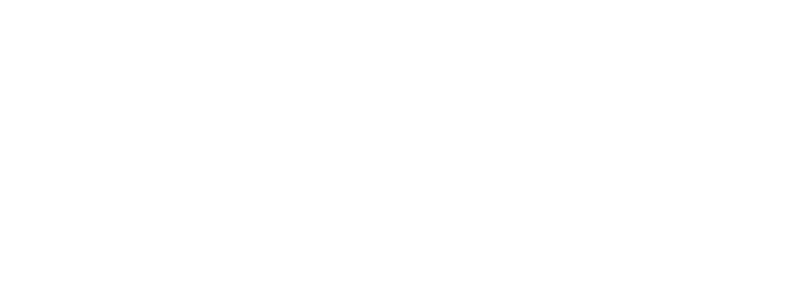
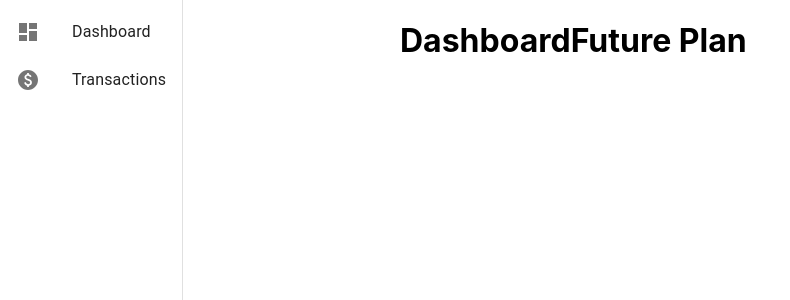
Before and after one commit to eatekha/MyFinance, a React (Create React App) app in the folder src/frontend/: page /sidebar in a window 1280 px wide. Before the commit this address had no page. Shown: the top 300 px of the page, without its empty margins (0-790 px from the left). Built offline with nearby package versions, Linux system fonts and the light colour scheme.

Commit message:
Key Components of the Sidebar

```diff
--- a/src/frontend/package.json
+++ b/src/frontend/package.json
@@ -5,6 +5,8 @@
   "dependencies": {
     "@emotion/react": "^11.11.1",
     "@emotion/styled": "^11.11.0",
+    "@material-ui/core": "^4.12.4",
+    "@mui/icons-material": "^5.14.1",
     "@mui/material": "^5.14.2",
     "@testing-library/jest-dom": "^5.16.5",
     "@testing-library/react": "^13.4.0",
--- a/src/frontend/src/App.js
+++ b/src/frontend/src/App.js
@@ -4,21 +4,39 @@
 import Login from './pages/LoginPage';
 import Register from './pages/Register';
 import UserDashboard from './components/UserDashboard/UserDashboard';
+import Sidebar from './components/Sidebar/Sidebar';
+import { makeStyles } from '@material-ui/core/styles'
+import Drawer from './components/Sidebar/Drawer'
 
+const useStyles = makeStyles({
+    container: {
+        display: 'flex',
+    }
+})
 
 const App = () => {
-
+  const classes = useStyles();
 
 
   return (
-      <Router>
+    <Router>
+
+        {/* Public Routes */}
         <Routes>
           <Route path="/" element={<HomePage />} />
           <Route path="/login" element={<Login />} />
           <Route path="/register" element={<Register />} />
+        </Routes>
+
+        {/* User-Based Routes */}
+        <div className={classes.container}>
+        <Drawer variant="permanent"/>
+        <Routes>
           <Route path="/dashboard" element={<UserDashboard />} />
-          {/* Other routes and components */}
+          <Route path="/sidebar" element={<Sidebar />} />
         </Routes>
+        </div>
+
       </Router>
   );
 };
--- /dev/null
+++ b/src/frontend/src/components/Sidebar/Dashboard.jsx
@@ -0,0 +1,10 @@
+
+export default function Dashboard(){
+
+    return (
+        <div>
+            <h1>Dashboard</h1>
+        </div>
+    )
+
+    }
--- /dev/null
+++ b/src/frontend/src/components/Sidebar/Drawer.jsx
@@ -0,0 +1,47 @@
+import React from "react";
+import {Drawer as MUIDrawer, ListItem, List, ListItemIcon, ListItemText} from "@material-ui/core";
+import { makeStyles } from '@material-ui/core/styles'
+import DashboardIcon from '@mui/icons-material/Dashboard';
+import PaidIcon from '@mui/icons-material/Paid';
+import {useNavigate} from "react-router-dom";
+
+const useStyles = makeStyles({
+    drawer: {
+        width: '200px',
+    }
+
+});
+
+
+const Drawer = () => {
+    const navigate = useNavigate();
+    const classes = useStyles();
+    const itemsList = [
+        {
+            text: "Dashboard",
+            icon: <DashboardIcon/>,
+            onClick: () => navigate('/dashboard'), // Correct onClick property
+        },
+        {
+            text: "Transactions",
+            icon: <PaidIcon/>,
+            onClick: () => navigate('/transactions'), // Correct onClick property
+        }
+    ];
+    return (
+        <MUIDrawer variant="permanent" className={classes.drawer}>
+            <List>
+            {itemsList.map((item, index) => {
+                const {text, icon, onClick} = item;
+                return (
+                    <ListItem button key={text} onClick={onClick}>
+                    {icon && <ListItemIcon>{icon}</ListItemIcon>}
+                    <ListItemText primary={text}/>
+                </ListItem>
+                )
+                })}
+            </List>
+        </MUIDrawer>
+    );
+}
+export default Drawer;
--- /dev/null
+++ b/src/frontend/src/components/Sidebar/FuturePlan.jsx
@@ -0,0 +1,10 @@
+
+export default function FuturePlan(){
+
+return (
+    <div>
+        <h1>Future Plan</h1>
+    </div>
+)
+
+}
--- /dev/null
+++ b/src/frontend/src/components/Sidebar/Sidebar.js
@@ -0,0 +1,26 @@
+import React from 'react'
+import Drawer from './Drawer'
+import FuturePlan from './FuturePlan'
+import Dashboard from './Dashboard'
+import { makeStyles } from '@material-ui/core/styles'
+
+const useStyles = makeStyles({
+    container: {
+        display: 'flex',
+    }
+})
+
+export default function Sidebar(){
+    const classes = useStyles();
+    return (
+        <div className={classes.container}>
+            <Drawer variant="permanent"/>
+            <Dashboard />
+            <FuturePlan />
+        </div>
+
+
+
+    )
+
+}
```
Also changed, not shown: src/frontend/src/components/UserDashboard/UserDashboard.js (+2 -5 lines), 1 other file (tests, documents, lock files or other folders).
